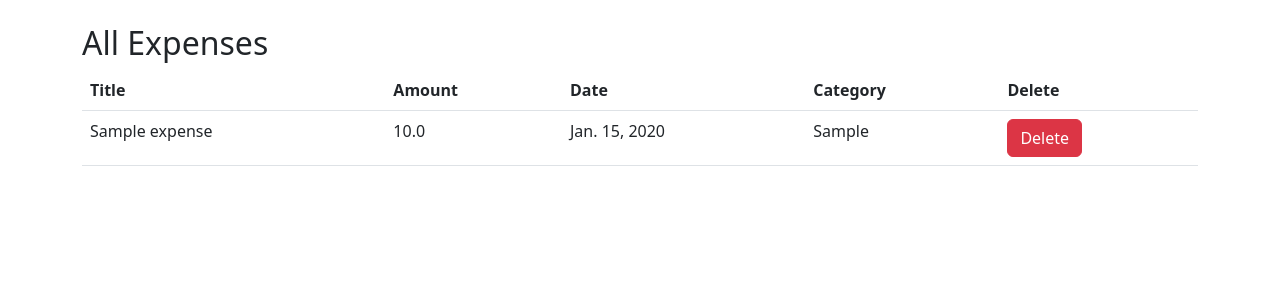
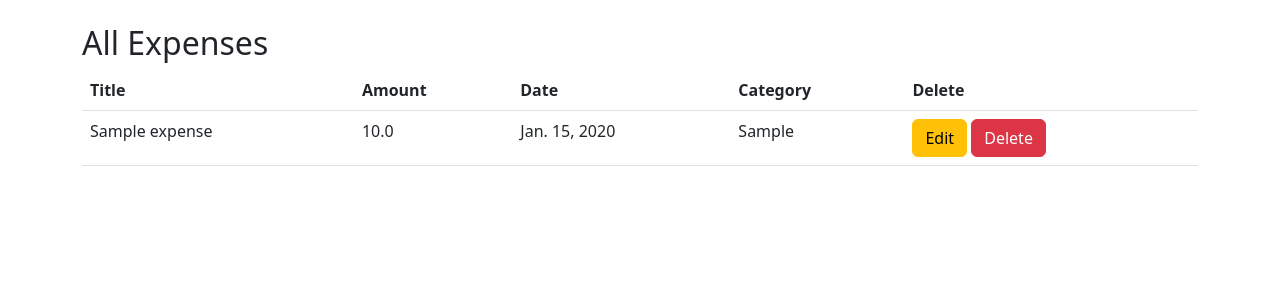
Before and after one commit to DurgeshGowda-HB/expense-tracker-app, a Django app: page / in a window 1280 px wide. Shown: the part 56-356 px from the top of the page. Run offline with Django 5.2, Linux system fonts and the light colour scheme; tables that the repository leaves empty hold one stand-in row (values such as "Sample post").

Commit message:
Created edit expense template and update logic

```diff
--- a/tracker/templates/tracker/home.html
+++ b/tracker/templates/tracker/home.html
@@ -20,6 +20,7 @@
         <td>{{ expense.date }}</td>
         <td>{{ expense.category }}</td>
         <td>
+            <a href="/edit/{{ expense.id }}/" class="btn btn-warning">Edit</a>
             <a href="/delete/{{ expense.id }}/" class="btn btn-danger">Delete</a>
         </td>
     </tr>
```
